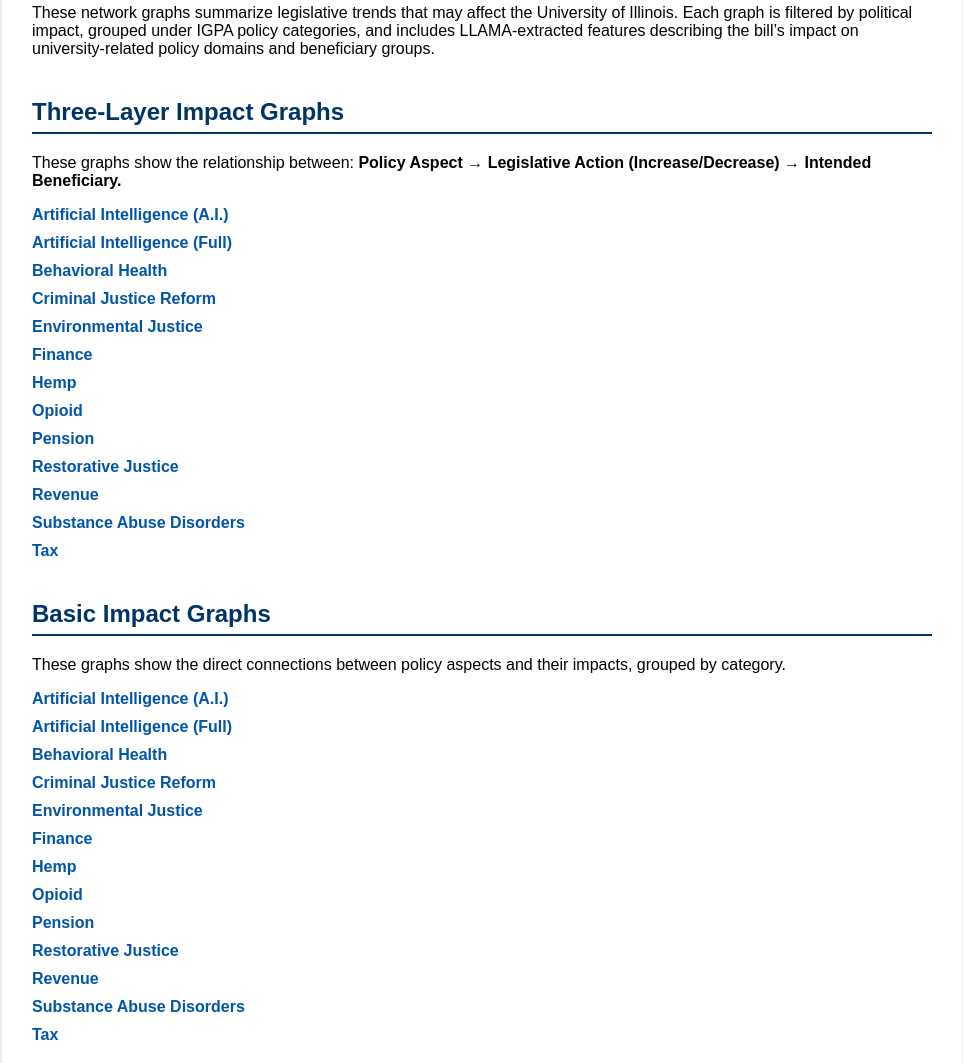
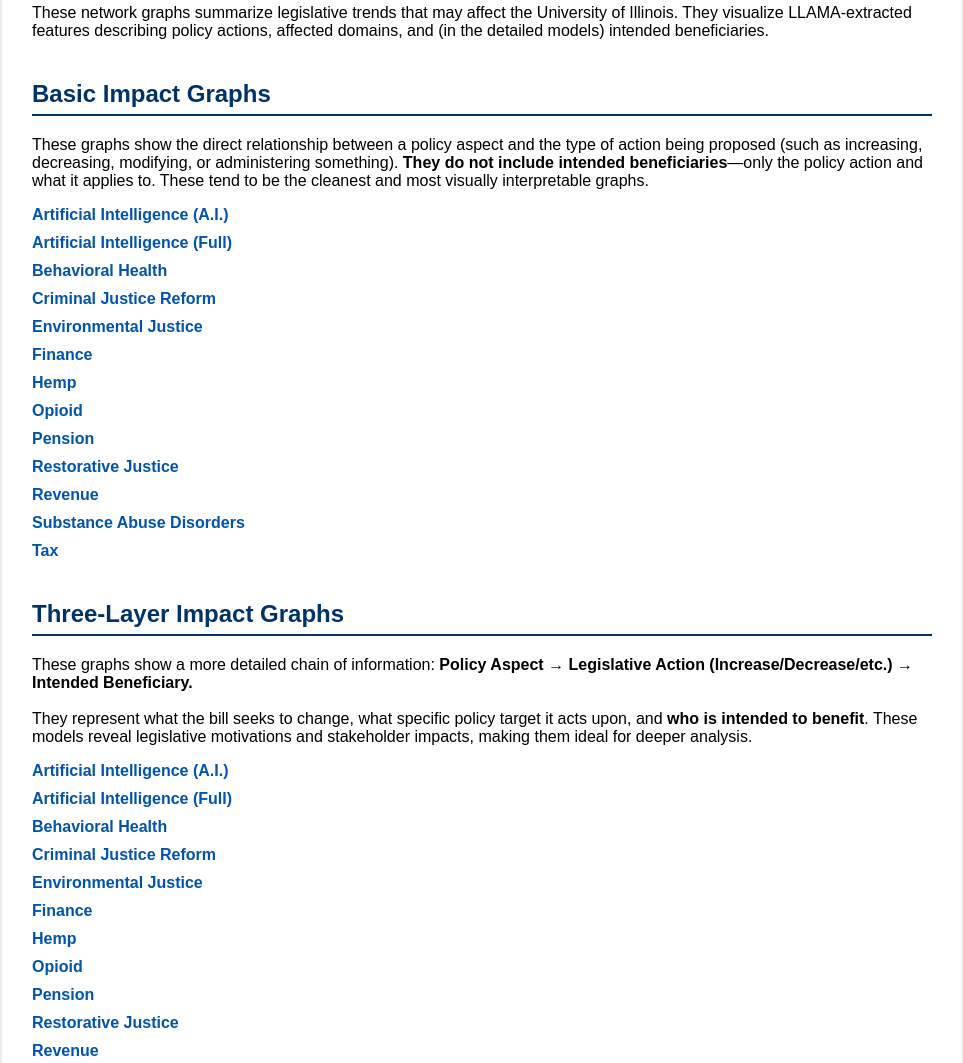
Before and after one commit to tayler-erbe/Legislative-Network-Graphs, a plain HTML site: page index.html in a window 1280 px wide. Shown: the part 299-1362 px from the top of the page, without its empty margins (158-1121 px from the left). Drawn offline with Linux system fonts and the light colour scheme.

Commit message:
Update index.html

```diff
--- a/index.html
+++ b/index.html
@@ -74,16 +74,55 @@
     <h2>About These Graphs</h2>
     <p>
         These network graphs summarize legislative trends that may affect the University of Illinois.
-        Each graph is filtered by political impact, grouped under IGPA policy categories, and includes LLAMA-extracted
-        features describing the bill’s impact on university-related policy domains and beneficiary groups.
+        They visualize LLAMA-extracted features describing policy actions, affected domains, and (in the detailed models)
+        intended beneficiaries.
     </p>
 
-        <div class="graph-section">
+    <!-- =============================== -->
+    <!-- BASIC GRAPHS FIRST -->
+    <!-- =============================== -->
+
+    <div class="graph-section">
+        <h2>Basic Impact Graphs</h2>
+        <p>
+            These graphs show the direct relationship between a policy aspect and the type of action being proposed
+            (such as increasing, decreasing, modifying, or administering something).
+            <strong>They do not include intended beneficiaries</strong>—only the policy action and what it applies to.
+            These tend to be the cleanest and most visually interpretable graphs.
+        </p>
+
+        <ul>
+            <li><a href="Basic Graphs/network_a_i.html">Artificial Intelligence (A.I.)</a></li>
+            <li><a href="Basic Graphs/network_artificial_intelligence.html">Artificial Intelligence (Full)</a></li>
+            <li><a href="Basic Graphs/network_behavioral_health.html">Behavioral Health</a></li>
+            <li><a href="Basic Graphs/network_criminal_justice_reform.html">Criminal Justice Reform</a></li>
+            <li><a href="Basic Graphs/network_environmental_justice.html">Environmental Justice</a></li>
+            <li><a href="Basic Graphs/network_finance.html">Finance</a></li>
+            <li><a href="Basic Graphs/network_hemp.html">Hemp</a></li>
+            <li><a href="Basic Graphs/network_opioid.html">Opioid</a></li>
+            <li><a href="Basic Graphs/network_pension.html">Pension</a></li>
+            <li><a href="Basic Graphs/network_restorative_justice.html">Restorative Justice</a></li>
+            <li><a href="Basic Graphs/network_revenue.html">Revenue</a></li>
+            <li><a href="Basic Graphs/network_substance_abuse_disorders.html">Substance Abuse Disorders</a></li>
+            <li><a href="Basic Graphs/network_tax.html">Tax</a></li>
+        </ul>
+    </div>
+
+    <!-- =============================== -->
+    <!-- THREE-LAYER GRAPHS SECOND -->
+    <!-- =============================== -->
+
+    <div class="graph-section">
         <h2>Three-Layer Impact Graphs</h2>
         <p>
-            These graphs show the relationship between:
-            <strong>Policy Aspect → Legislative Action (Increase/Decrease) → Intended Beneficiary.</strong>
+            These graphs show a more detailed chain of information:
+            <strong>Policy Aspect → Legislative Action (Increase/Decrease/etc.) → Intended Beneficiary.</strong>
+            <br><br>
+            They represent what the bill seeks to change, what specific policy target it acts upon,
+            and <strong>who is intended to benefit</strong>. These models reveal legislative motivations and
+            stakeholder impacts, making them ideal for deeper analysis.
         </p>
+
         <ul>
             <li><a href="3layer_graphs/3layer_a_i.html">Artificial Intelligence (A.I.)</a></li>
             <li><a href="3layer_graphs/3layer_artificial_intelligence.html">Artificial Intelligence (Full)</a></li>
@@ -101,29 +140,6 @@
         </ul>
     </div>
 
-    <div class="graph-section">
-        <h2>Basic Impact Graphs</h2>
-        <p>
-            These graphs show the direct connections between policy aspects and their impacts, grouped by category.
-        </p>
-        <ul>
-            <li><a href="Basic Graphs/network_a_i.html">Artificial Intelligence (A.I.)</a></li>
-            <li><a href="Basic Graphs/network_artificial_intelligence.html">Artificial Intelligence (Full)</a></li>
-            <li><a href="Basic Graphs/network_behavioral_health.html">Behavioral Health</a></li>
-            <li><a href="Basic Graphs/network_criminal_justice_reform.html">Criminal Justice Reform</a></li>
-            <li><a href="Basic Graphs/network_environmental_justice.html">Environmental Justice</a></li>
-            <li><a href="Basic Graphs/network_finance.html">Finance</a></li>
-            <li><a href="Basic Graphs/network_hemp.html">Hemp</a></li>
-            <li><a href="Basic Graphs/network_opioid.html">Opioid</a></li>
-            <li><a href="Basic Graphs/network_pension.html">Pension</a></li>
-            <li><a href="Basic Graphs/network_restorative_justice.html">Restorative Justice</a></li>
-            <li><a href="Basic Graphs/network_revenue.html">Revenue</a></li>
-            <li><a href="Basic Graphs/network_substance_abuse_disorders.html">Substance Abuse Disorders</a></li>
-            <li><a href="Basic Graphs/network_tax.html">Tax</a></li>
-        </ul>
-    </div>
-
-
 </div>
 
 </body>
```
